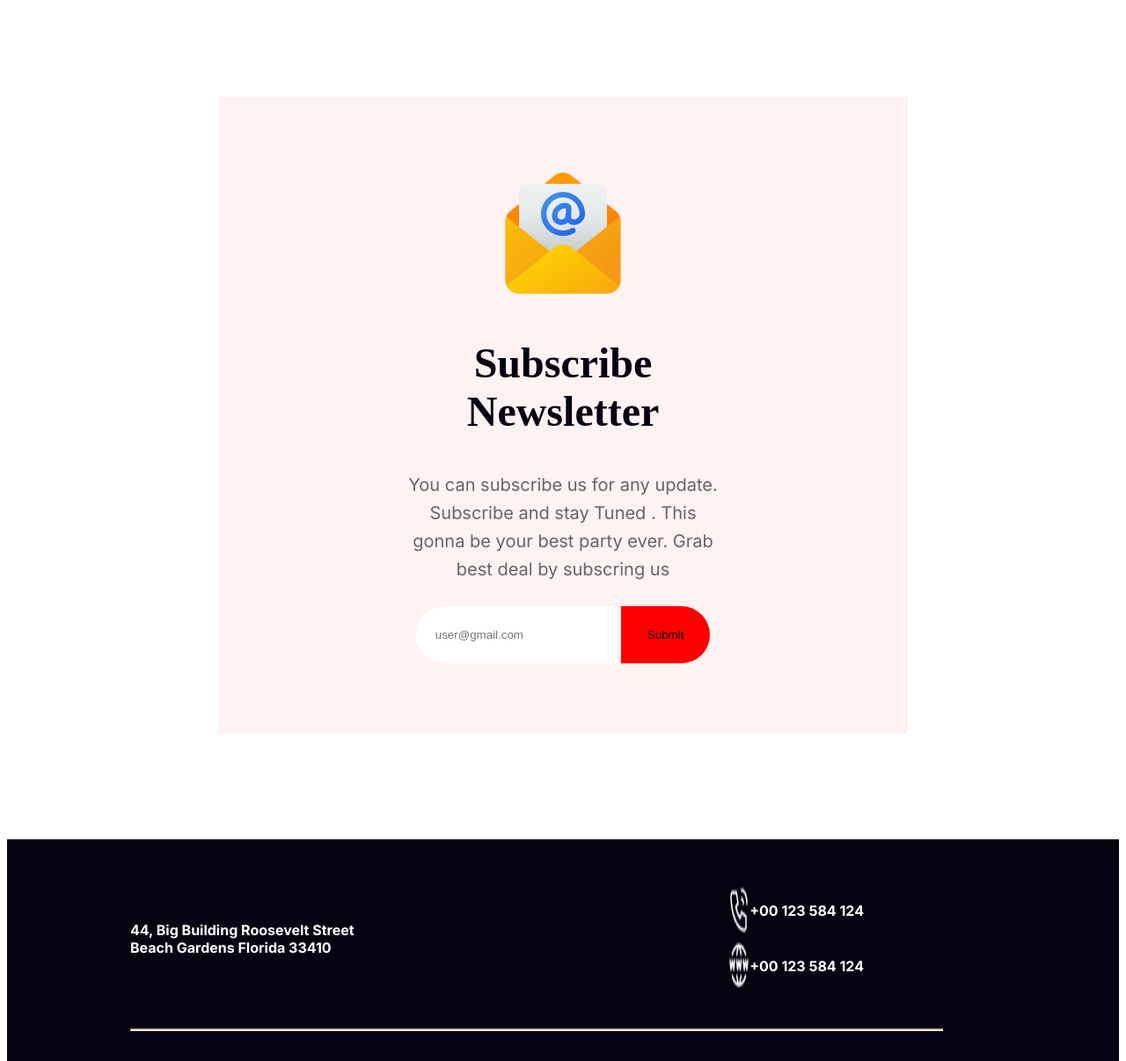
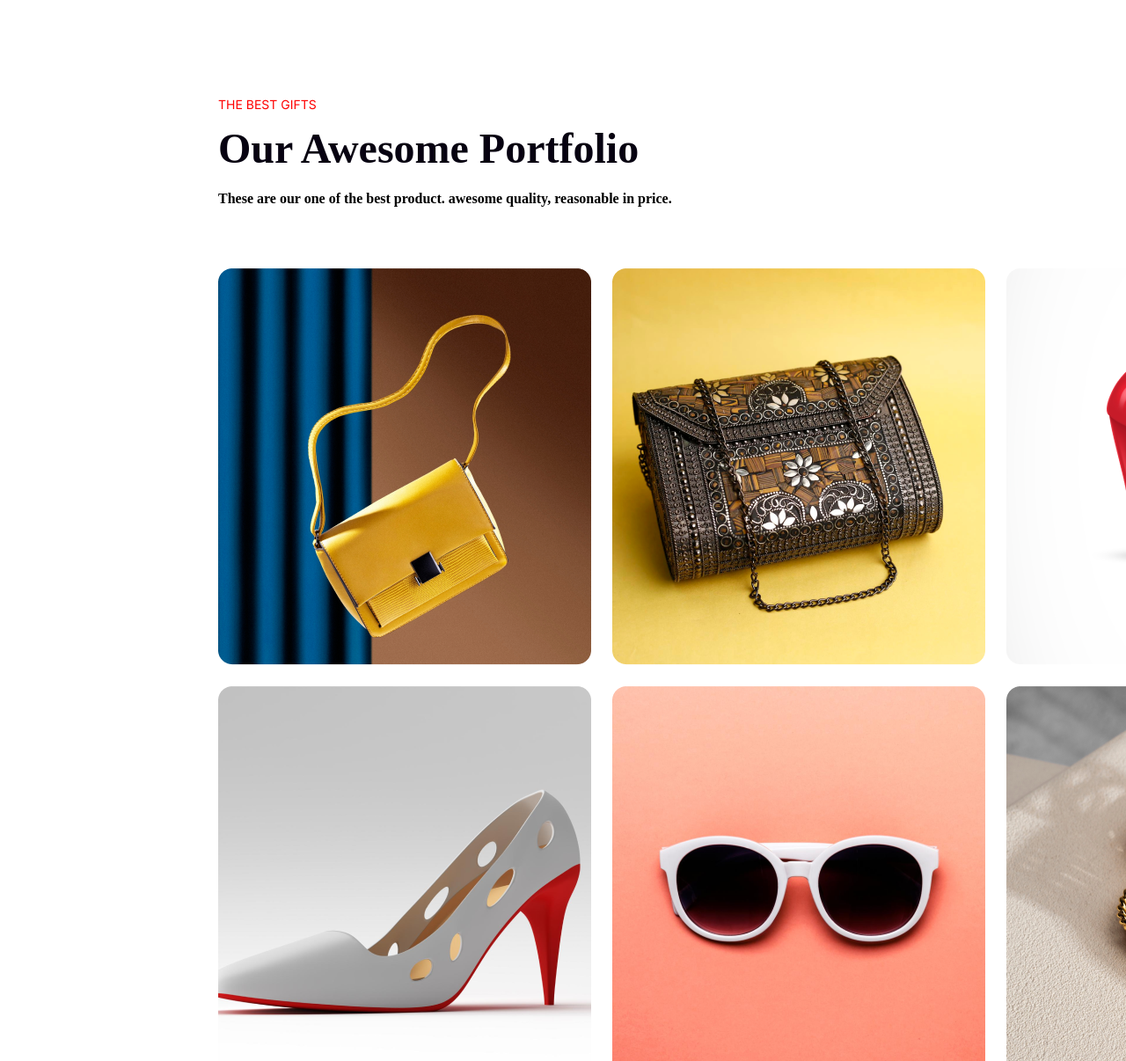
Before and after one commit to emonkhan500/new-year-assignment-1, a plain HTML site: page index.html in a window 1280 px wide. Shown: the part 2290-3496 px from the top of the page at 88% size. Drawn offline with Linux system fonts and the light colour scheme.

Commit message:
ain mark complete

```diff
--- a/index.html
+++ b/index.html
@@ -46,6 +46,26 @@
         </div>
     </div>
 </section>
+<!-- portfolio -->
+<section class="portfolio-sec">
+    <div>
+        <h3 class="red-title">THE BEST GIFTS</h3>
+    <h1 class="port-title">Our Awesome Portfolio</h1>
+    <h4 class="port-des">These are our one of the best product. awesome quality, reasonable in price. </h4>
+    </div>
+    <div>
+        <div class="div1">
+            <img src="./resources/Rectangle 3.png" alt="">
+            <img src="./resources/Rectangle 4.png" alt="">
+            <img src="./resources/Rectangle 5.png" alt="">
+        </div>
+        <div class="div2">
+            <img src="./resources/Rectangle 6.png" alt="">
+            <img src="./resources/Rectangle 7.png" alt="">
+            <img src="./resources/Rectangle 8.png" alt="">
+        </div>
+    </div>
+</section>
 
 <!-- subscribe  -->
 <section>
@@ -53,7 +73,7 @@
         <div class="sub">
 <img src="./resources/Group 61.png" alt="">
 <h1 class="sub-title">Subscribe Newsletter</h1>
-<h4 class="sub-des">You can subscribe us for any update. Subscribe and stay Tuned . This gonna be your best party ever. Grab best deal by subscring us </h4>
+<h4 class="sub-des">You can subscribe us for any update. Subscribe and stay Tuned. Grab best deal by subscring us. We are wating for you </h4>
 <div>
     <input type="email" placeholder="user@gmail.com" name="" id="id1">
 <input type="submit" id="id2">
--- a/style/new.css
+++ b/style/new.css
@@ -52,6 +52,7 @@
   color: #070211;
   font-size: 28px;
 }
+
 /* welcome section */
 .welcome {
   margin: 120px;
@@ -90,6 +91,102 @@
   color: white;
   background-color: #070211;
 }
+
+/* portfolio */
+.portfolio-sec {
+  padding: 0px 240px;
+}
+.red-title {
+  color: #f00;
+  font-family: "Inter", sans-serif;
+  font-size: 14px;
+  font-weight: 500;
+}
+
+.port-title {
+  color: #070211;
+  font-size: 48px;
+  font-weight: 700;
+  text-transform: capitalize;
+  margin-top: 10px;
+  margin-bottom: 10px;
+
+}
+
+.div1{
+    width:100%;
+    display: flex;
+    gap: 24px;
+    margin-top: 70px;
+}
+.div2{
+    width:100%;
+    display: flex;
+    gap: 24px;
+    margin-top: 24px;
+}
+
+
+
+
+
+
+
+
+
+
+
+
+
+
+
+
+
+
+/* subscribe */
+
+.sub-sec {
+  padding: 0px 240px;
+  margin-bottom: 120px;
+  border-radius: 16px;
+  margin-top: 120px;
+}
+.sub {
+  background-color: rgba(255, 0, 0, 0.05);
+  text-align: center;
+  padding: 80px 212px;
+}
+.sub-title {
+  color: #070211;
+  font-size: 48px;
+  font-weight: 900;
+  text-transform: capitalize;
+}
+.sub-des {
+  color: rgba(7, 2, 17, 0.6);
+
+  text-align: center;
+  font-family: "Inter", sans-serif;
+  font-size: 20px;
+  font-weight: 400;
+  line-height: 32px;
+}
+#id1 {
+  background: white;
+  border: none;
+  text-decoration: none;
+  padding: 25px 30px 25px 22px;
+  border-radius: 50px 0px 0px 50px;
+}
+#id2 {
+  background: #f00;
+  border: none;
+  text-decoration: none;
+  padding: 25px 30px;
+  border-radius: 0px 50px 50px 0px;
+}
+/* footer */
+
 footer h4 {
   color: #fff;
   font-family: "Inter", sans-serif;
@@ -127,42 +224,3 @@ footer h4 {
   justify-content: space-between;
   padding: 50px 200px 0px 140px;
 }
-.sub-sec {
-  padding: 0px 240px;
-  margin-bottom: 120px;
-  border-radius: 16px;
-}
-.sub {
-  background-color: rgba(255, 0, 0, 0.05);
-  text-align: center;
-  padding: 80px 212px;
-}
-.sub-title {
-  color: #070211;
-  font-size: 48px;
-  font-weight: 900;
-  text-transform: capitalize;
-}
-.sub-des{
-    color: rgba(7, 2, 17, 0.60);
-
-text-align: center;
-font-family: "Inter", sans-serif;
-font-size: 20px;
-font-weight: 400;
-line-height: 32px;
-}
-#id1{
-    background: white;
-    border: none;
-    text-decoration: none;
-    padding: 25px 30px 25px 22px;
-    border-radius:50px 0px 0px 50px ;
-}
-#id2{
-    background: #f00;
-    border: none;
-    text-decoration: none;
-    padding: 25px 30px;
-    border-radius:0px 50px 50px 0px ;
-}
```
